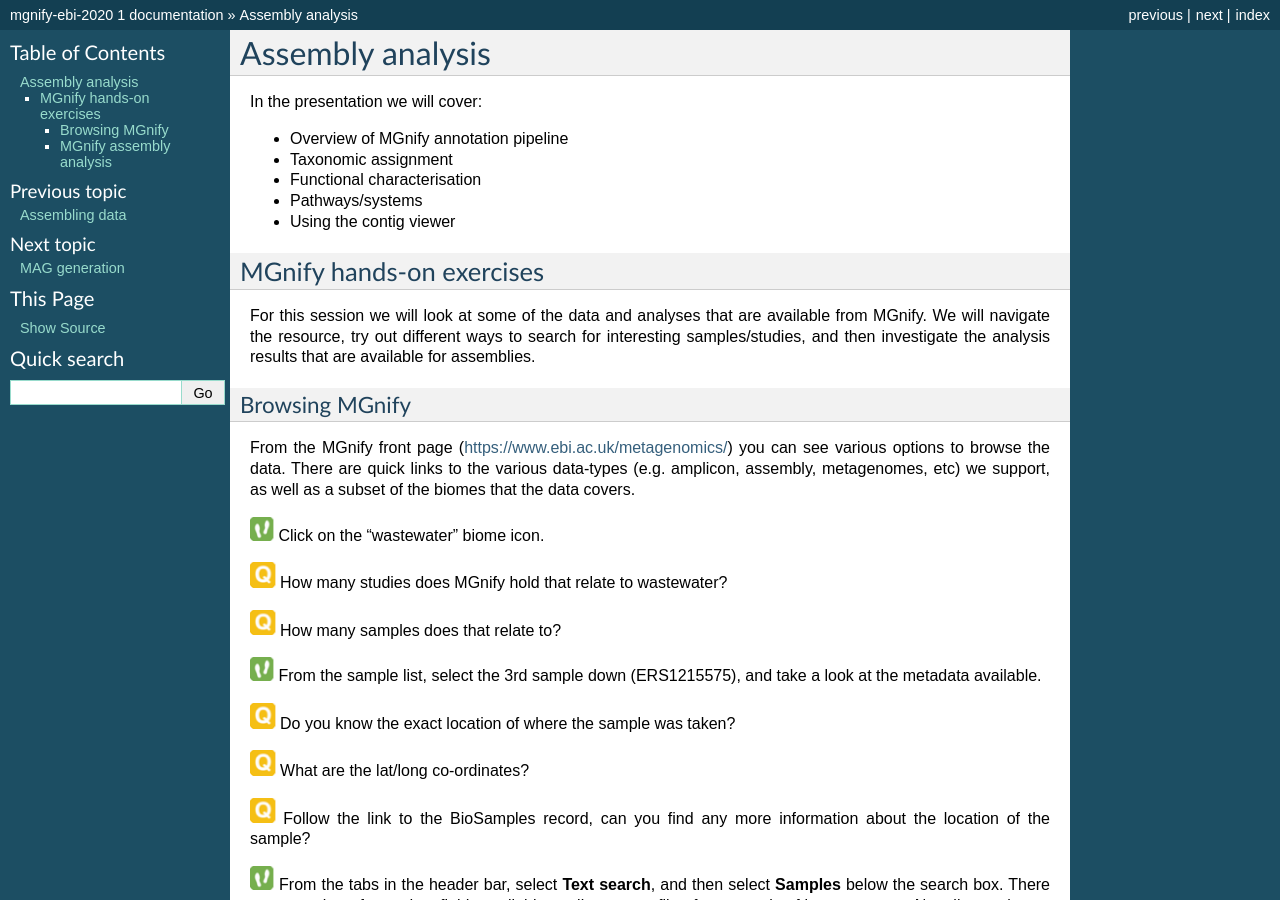
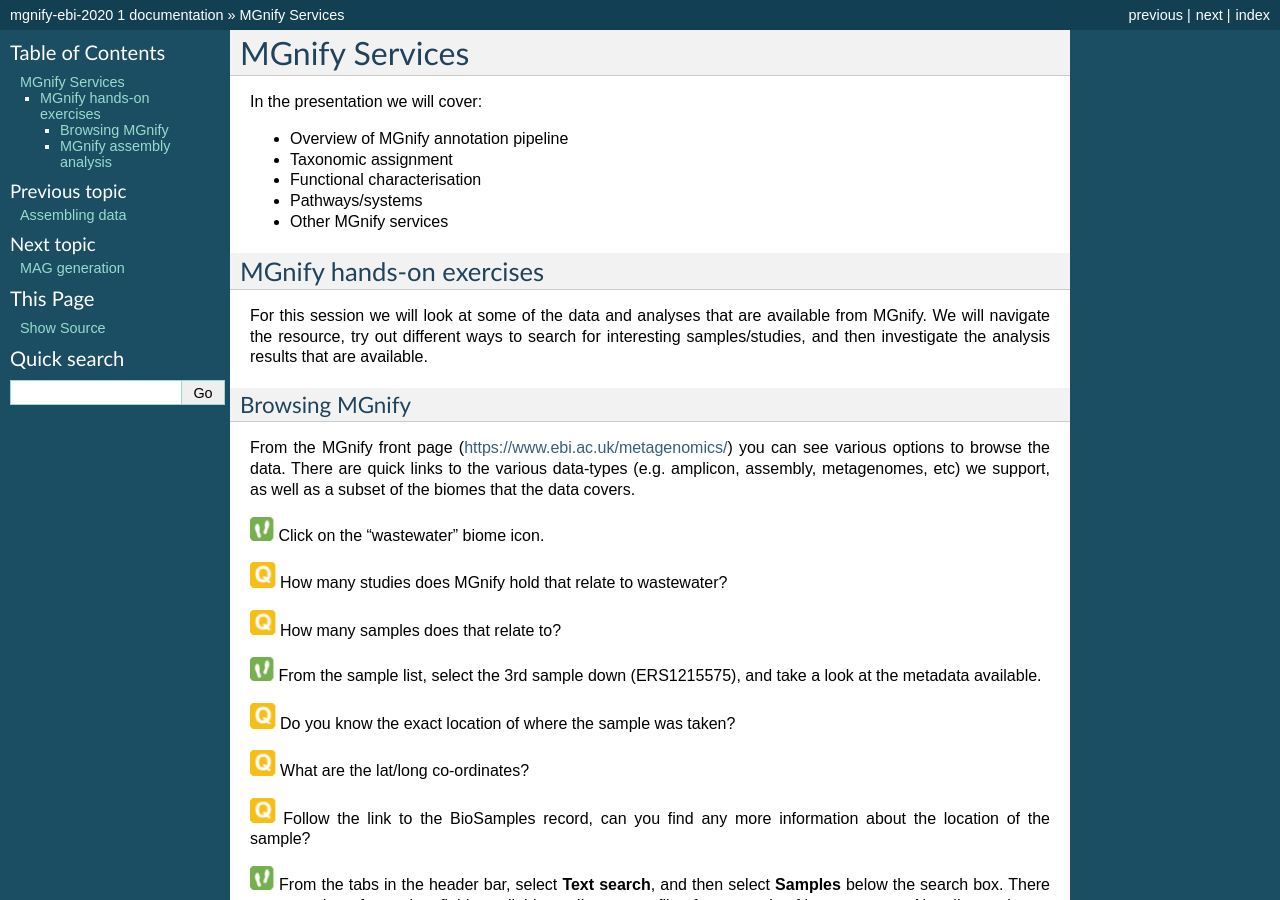
Before and after one commit to EBI-Metagenomics/mgnify-ebi-2020, a Sphinx documentation site: the page built from docs/source/services.rst, in a window 1280 px wide and 900 px high. Built offline with Sphinx 7.4.7, drawn with Linux system fonts in a browser that asks for light colours; some of the changed text lies outside the part shown.

Commit message:
Update services.rst
Fixing title and contents

```diff
--- a/docs/source/services.rst
+++ b/docs/source/services.rst
@@ -10,7 +10,7 @@
 
 
 *****************
-Assembly analysis
+MGnify Services
 *****************
 
 In the presentation we will cover:
@@ -19,12 +19,12 @@
 - Taxonomic assignment
 - Functional characterisation
 - Pathways/systems
-- Using the contig viewer
+- Other MGnify services
 
 MGnify hands-on exercises
 ##################################
 
-For this session we will look at some of the data and analyses that are available from MGnify. We will navigate the resource, try out different ways to search for interesting samples/studies, and then investigate the analysis results that are available for assemblies.
+For this session we will look at some of the data and analyses that are available from MGnify. We will navigate the resource, try out different ways to search for interesting samples/studies, and then investigate the analysis results that are available.
 
 Browsing MGnify
 ****************
```
